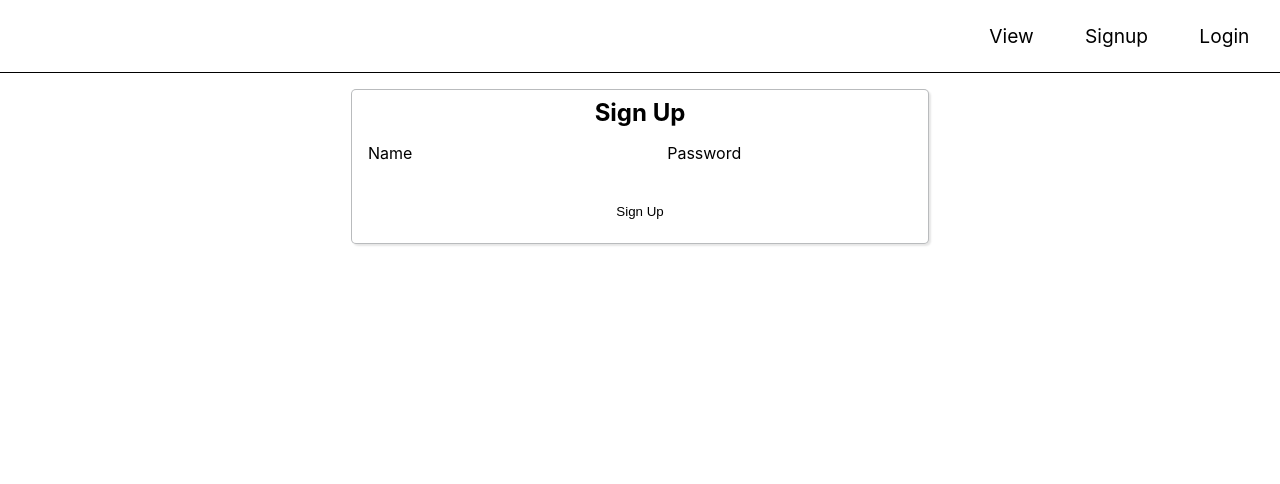
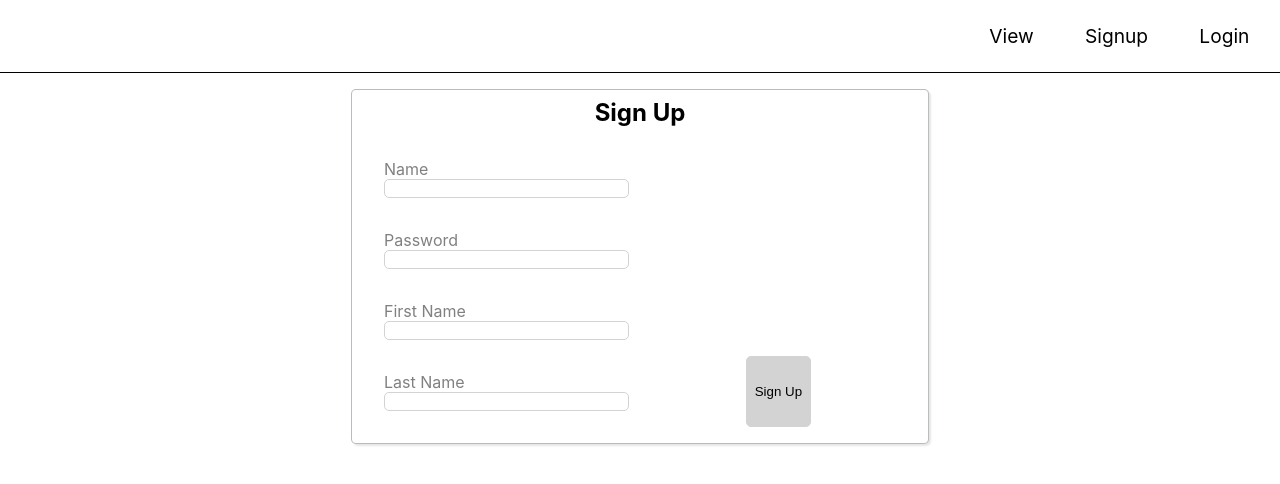
Before and after one commit to cbrand125/lih-client, a React (Create React App) app: page /signup in a window 1280 px wide. Shown: the top 484 px of the page. Built offline with nearby package versions, Linux system fonts and the light colour scheme.

Commit message:
fix some styling issues

```diff
--- a/src/components/LoginForm.js
+++ b/src/components/LoginForm.js
@@ -31,7 +31,7 @@ export default class LoginForm extends Component {
           <h2>Log In</h2>
           <form onSubmit={this.handleSubmit}>
             <label className="halfwidth">
-              Name
+              Email
               <input
                 name="name"
                 type="text"
--- a/src/components/SignupForm.js
+++ b/src/components/SignupForm.js
@@ -6,7 +6,9 @@ export default class SignupForm extends Component {
 
     this.state = {
       name: '',
-      password: ''
+      password: '',
+      first: '',
+      last: ''
     };
   }
 
@@ -48,6 +50,24 @@ export default class SignupForm extends Component {
                 onChange={event => this.handleChange(event, 'password')}
               />
             </label>
+            <label className="halfwidth">
+              First Name
+              <input
+                name="first"
+                type="text"
+                value={this.state.first}
+                onChange={event => this.handleChange(event, 'first')}
+              />
+            </label>
+            <label className="halfwidth">
+              Last Name
+              <input
+                name="last"
+                type="text"
+                value={this.state.last}
+                onChange={event => this.handleChange(event, 'last')}
+              />
+            </label>
             <button type="submit">Sign Up</button>
           </form>
         </div>
--- a/src/styles/form.css
+++ b/src/styles/form.css
@@ -25,8 +25,8 @@
 .form label {
   display: flex;
   flex-direction: column;
-    color: var(--snips-grey);
-    margin-bottom: 1rem;
+  color: gray;
+  margin: 1rem;
 }
 
 .form form {
@@ -38,24 +38,24 @@
 
 .form input {
   border-radius: 5px;
-    border: 1px solid var(--snips-grey);
+  border: 1px solid lightgray;
 }
 
 .form select {
   padding: 1px 0px;
   border-radius: 5px;
-    border: 1px solid var(--snips-grey);
+  border: 1px solid lightgray;
 }
 
 .form textarea {
   border-radius: 5px;
-    border: 1px solid var(--snips-grey);
+  border: 1px solid lightgray;
 }
 
 .form button {
   border-radius: 5px;
-    border: 1px solid var(--snips-grey);
-    background: var(--snips-grey);
+  border: 1px solid lightgray;
+  background: lightgray;
   padding: 0.5rem;
   margin: 0 auto;
 }
```
Lines whose indentation alone changed are shown as unchanged.
